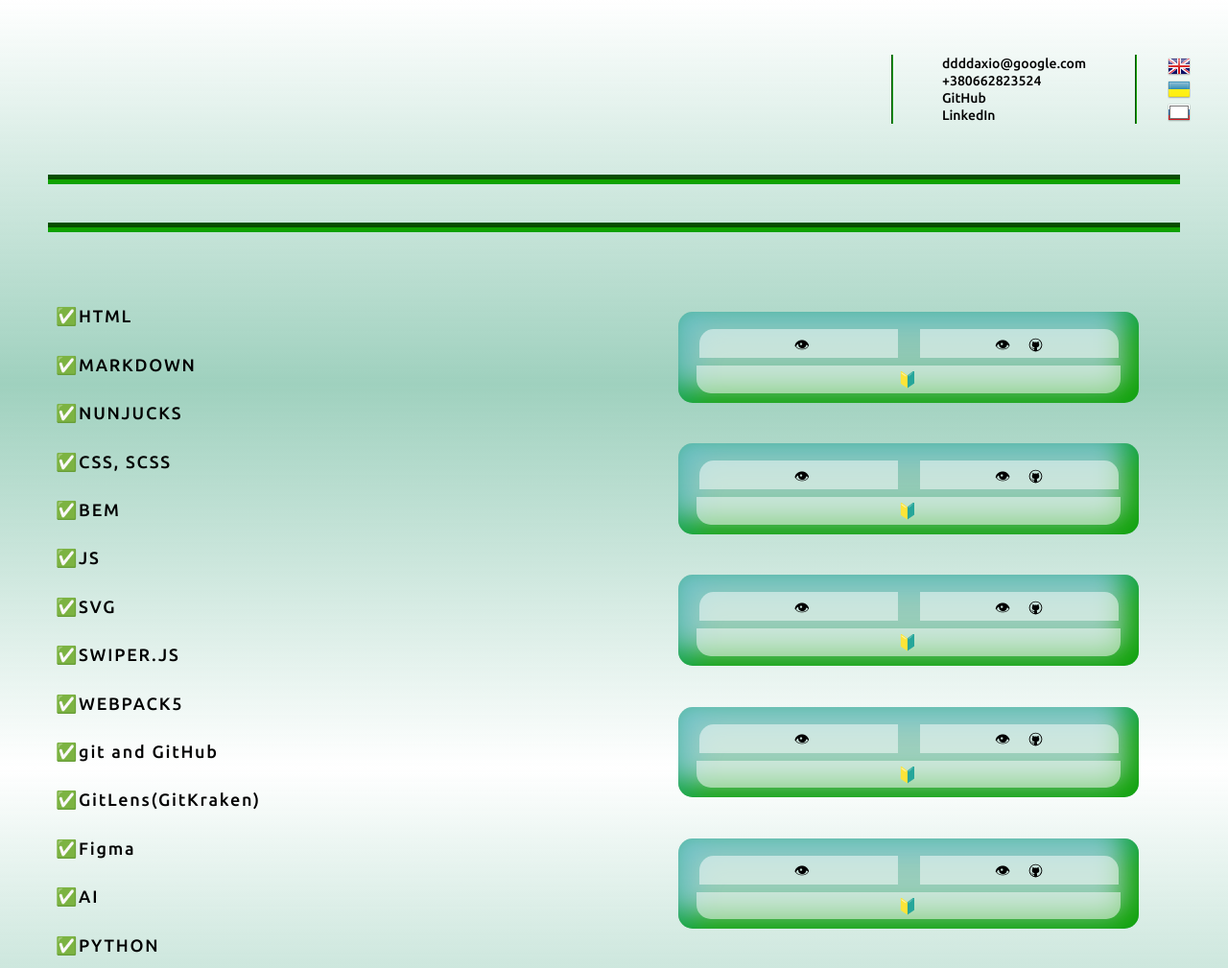
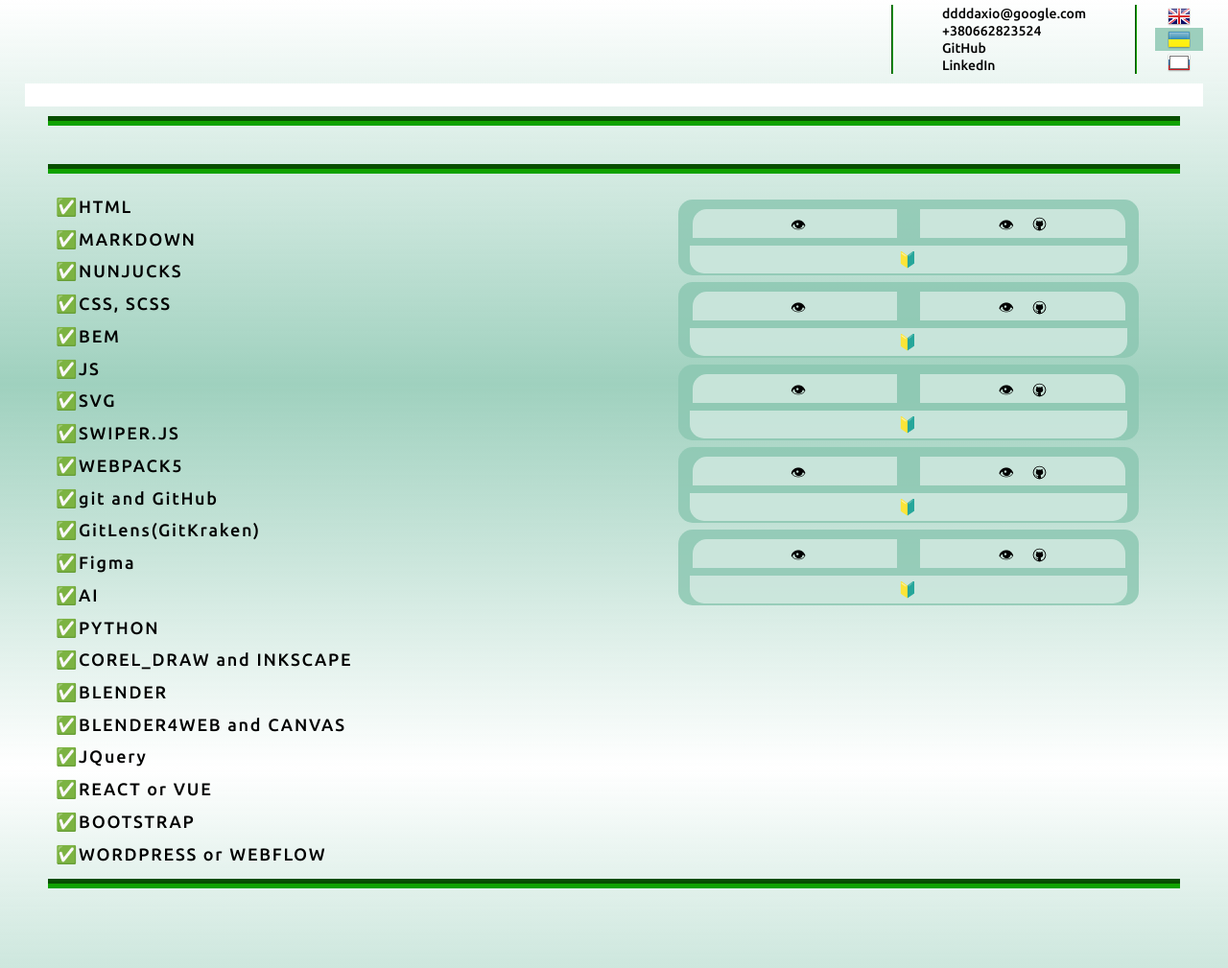
Before and after one commit to AxI0mAn/resume, a plain HTML site: page index.html in a window 1280 px wide. Shown: the top 1009 px of the page at 96% size. Drawn offline with Linux system fonts and the light colour scheme.

Commit message:
commit branch to_print

```diff
--- a/index.scss
+++ b/index.scss
@@ -108,13 +108,13 @@ details summary::marker {
   flex-flow: column nowrap;
 
   margin: 0 auto;
-  margin-top: 30px; // OFF before print
+  //margin-top: 30px; // OFF before print
 }
 
 .container {
   max-width: calc($maxWidthContainer*1px);
   width: 96%;
-  margin: func_prop_maket(40) auto; //for print 10px auto / other func_prop_maket(40) auto
+  margin: 5px auto; //for print 5px auto / other func_prop_maket(40) auto
 }
 
 header {
@@ -176,13 +176,13 @@ header {
       align-content: center;
     }
 
-    /*
+    /* */
     // only print
     .select_multi_Ling:nth-child(2) {
       width: 100%;
       background-color: $bgc;
     }
-*/
+
     .select_multi_Ling {
       width: 100%;
       display: flex;
@@ -206,6 +206,7 @@ header {
 .print_version {
 
   /*  // ONLY FOR PRINT
+  */
   text-align: center;
   background-color: $active;
 
@@ -221,7 +222,6 @@ header {
     -ms-border-radius: 10px;
     -o-border-radius: 10px;
   }
-  */
 }
 
 main {
@@ -263,7 +263,8 @@ main {
     font-size: 18px;
     font-family: 'UbuntuBold';
     letter-spacing: 0.125rem;
-    margin-top: func_prop_maket(30);
+    margin-top: func_prop_maket(5); //  for print func_prop_maket(5) other func_prop_maket(30)
+
 
     span {
       margin-left: 1rem;
@@ -305,18 +306,18 @@ main {
 
     display: grid;
     grid-template-rows: repeat(6, minmax(fit-content, 1fr));
-    row-gap: func_respons(20, 10); //  OFF for print
+    //row-gap: func_respons(20, 10); //  OFF for print
 
     .portfolio__showcase__item {
       width: 96%;
       border-radius: 15px;
       background: $bgc;
-      box-shadow: inset 15px 15px 30px rgb(0, 162, 255, .25), inset -15px -15px 30px $green; //  OFF for print
+      // box-shadow: inset 15px 15px 30px rgb(0, 162, 255, .25), inset -15px -15px 30px $green; //  OFF for print
       text-align: center;
-      margin: func_prop_maket(10);
-      padding: 10px; //  for print 5px other10px;
+      // margin: func_prop_maket(10);//  OFF for print
+      padding: 2.5px; //  for print 2.5px other10px;
 
-      margin-top: func_prop_maket(30);
+      margin-top: func_prop_maket(10); //  for print func_prop_maket(10) other func_prop_maket(30)
       justify-self: center;
       align-self: center;
       display: grid;
--- a/multi_Ling_Arr.js
+++ b/multi_Ling_Arr.js
@@ -126,7 +126,7 @@ const translateArr = {
   },
   "jan23": {
     "en": "january 23 -> present:",
-    "ua": "cшчень 23 -> сьогодення",
+    "ua": "cічень 23 -> сьогодення",
     "ru": "январь 23 -> настоящее",
   },
   "jan23-rol": {
```
Also changed, not shown: index.html (+4 -4 lines), index.css.
